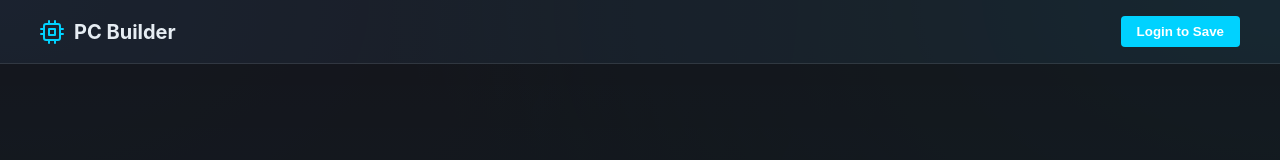
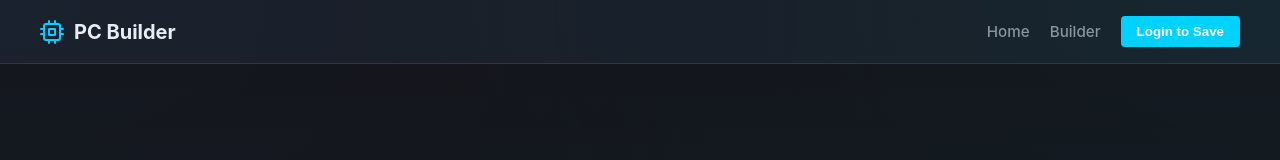
Before and after one commit to fromfacade/PC-Build-Web-App, a React (Create React App) app in the folder comp-builder-website/: page / in a window 1280 px wide. Shown: the top 160 px of the page. Built offline with nearby package versions, Linux system fonts and the light colour scheme.

Commit message:
added navigation links

```diff
--- a/comp-builder-website/src/components/Header.js
+++ b/comp-builder-website/src/components/Header.js
@@ -1,9 +1,11 @@
 import Login from './Auth/Login';
+import { Link } from 'react-router-dom';
 
 const Header = () => {
     return (
         <header style={styles.header}>
             <div style={styles.container}>
+                <Link to="/" style={{ textDecoration: 'none', display: 'flex', alignItems: 'center', color: 'inherit' }}>
                     <div style={styles.logo}>
                         <svg width="24" height="24" viewBox="0 0 24 24" fill="none" stroke="currentColor" strokeWidth="2" strokeLinecap="round" strokeLinejoin="round" style={{ marginRight: '10px' }}>
                             <rect x="4" y="4" width="16" height="16" rx="2" ry="2"></rect>
@@ -19,7 +21,10 @@ const Header = () => {
                         </svg>
                         <span style={styles.brand}>PC Builder</span>
                     </div>
-                <nav>
+                </Link>
+                <nav style={styles.nav}>
+                    <Link to="/" style={styles.navLink}>Home</Link>
+                    <Link to="/builder" style={styles.navLink}>Builder</Link>
                     <Login />
                 </nav>
             </div>
@@ -50,6 +55,18 @@ const styles = {
         fontWeight: '700',
         fontSize: '1.25rem',
         color: 'var(--color-text-main)',
+    },
+    nav: {
+        display: 'flex',
+        alignItems: 'center',
+        gap: '20px',
+    },
+    navLink: {
+        textDecoration: 'none',
+        color: 'var(--color-text-muted)',
+        fontWeight: '500',
+        transition: 'color 0.2s',
+        fontSize: '0.95rem',
     }
 };
 
```
Lines whose indentation alone changed are shown as unchanged.
